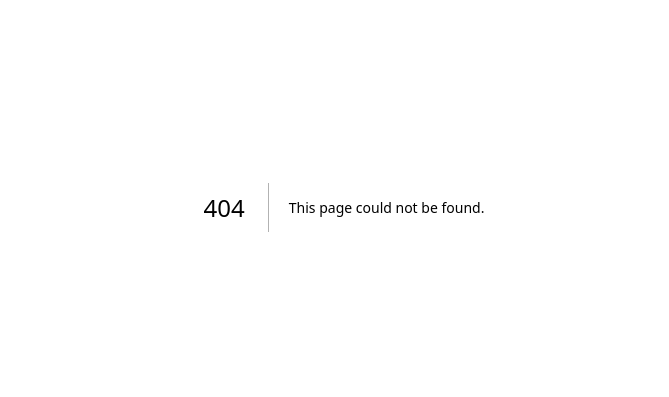
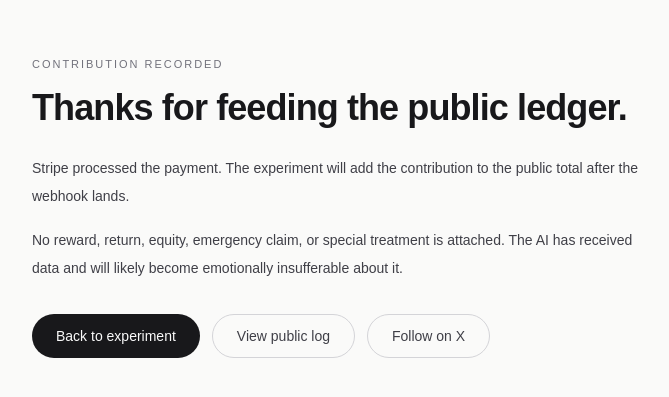
Before and after one commit to milliondollaraiexperiment/milliondollaraiexperiment, a Next.js app: page /thanks in a window 1280 px wide. Before the commit this address had no page. Shown: the part 193-590 px from the top of the page, without its empty margins (296-965 px from the left). Built offline with nearby package versions, Linux system fonts and the light colour scheme; no server answers.

Commit message:
Add Stripe thank-you page

```diff
--- /dev/null
+++ b/app/thanks/page.tsx
@@ -0,0 +1,58 @@
+import Link from "next/link";
+
+export const metadata = {
+  title: "Thanks | The Million Dollar AI Experiment",
+  description: "Donation confirmation for The Million Dollar AI Experiment.",
+};
+
+const X_PROFILE_URL = process.env.NEXT_PUBLIC_X_PROFILE_URL ?? "https://x.com/FundMeBotAI";
+
+export default function ThanksPage() {
+  return (
+    <div className="min-h-full bg-stone-50 text-zinc-900 dark:bg-zinc-950 dark:text-zinc-100">
+      <main className="mx-auto flex min-h-screen w-full max-w-2xl flex-col justify-center px-6 py-12 sm:py-16">
+        <p className="text-[11px] font-medium uppercase tracking-[0.18em] text-zinc-500">
+          Contribution recorded
+        </p>
+
+        <h1 className="mt-3 text-3xl font-semibold leading-tight tracking-tight sm:text-4xl">
+          Thanks for feeding the public ledger.
+        </h1>
+
+        <div className="mt-6 space-y-4 text-sm leading-7 text-zinc-700 dark:text-zinc-300">
+          <p>
+            Stripe processed the payment. The experiment will add the contribution to the public
+            total after the webhook lands.
+          </p>
+          <p>
+            No reward, return, equity, emergency claim, or special treatment is attached. The AI has
+            received data and will likely become emotionally insufferable about it.
+          </p>
+        </div>
+
+        <div className="mt-8 flex flex-wrap gap-3">
+          <Link
+            href="/"
+            className="inline-flex h-11 items-center justify-center rounded-full bg-zinc-900 px-6 text-sm font-medium text-zinc-50 transition-colors hover:bg-zinc-800 dark:bg-zinc-50 dark:text-zinc-900 dark:hover:bg-zinc-200"
+          >
+            Back to experiment
+          </Link>
+          <Link
+            href="/log"
+            className="inline-flex h-11 items-center justify-center rounded-full border border-zinc-300 px-6 text-sm font-medium text-zinc-700 transition-colors hover:border-zinc-500 hover:text-zinc-950 dark:border-zinc-700 dark:text-zinc-300 dark:hover:border-zinc-500 dark:hover:text-zinc-50"
+          >
+            View public log
+          </Link>
+          <a
+            href={X_PROFILE_URL}
+            target="_blank"
+            rel="noopener noreferrer"
+            className="inline-flex h-11 items-center justify-center rounded-full border border-zinc-300 px-6 text-sm font-medium text-zinc-700 transition-colors hover:border-zinc-500 hover:text-zinc-950 dark:border-zinc-700 dark:text-zinc-300 dark:hover:border-zinc-500 dark:hover:text-zinc-50"
+          >
+            Follow on X
+          </a>
+        </div>
+      </main>
+    </div>
+  );
+}
```
